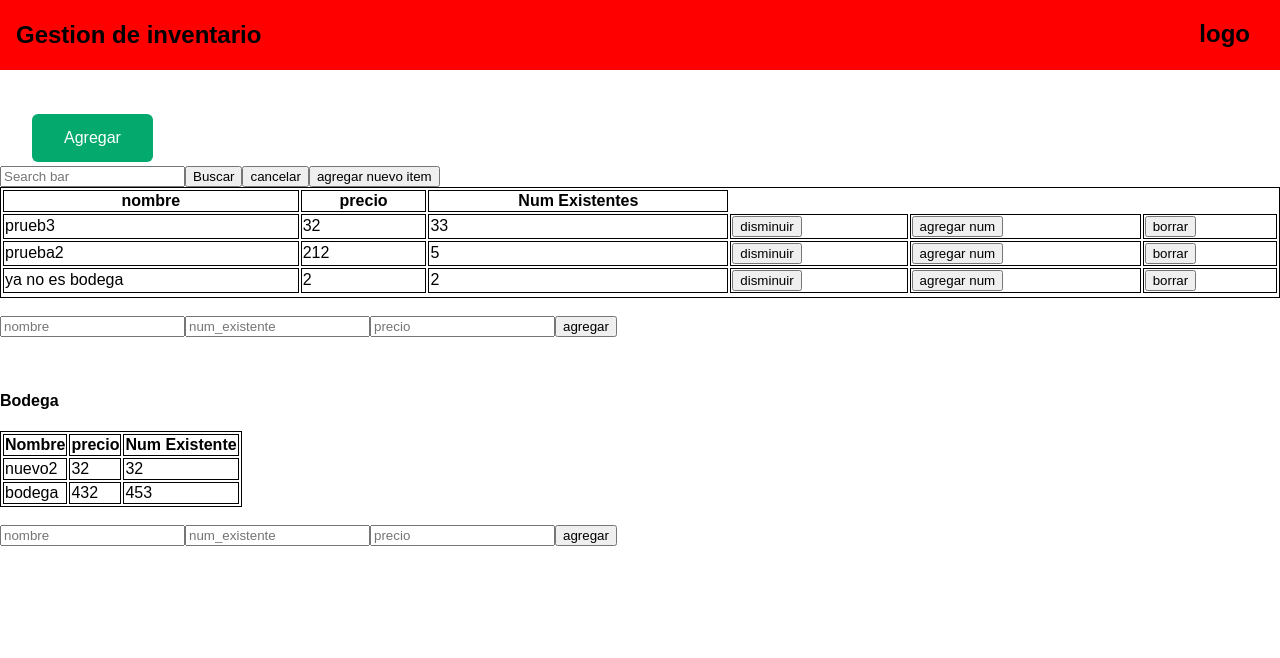
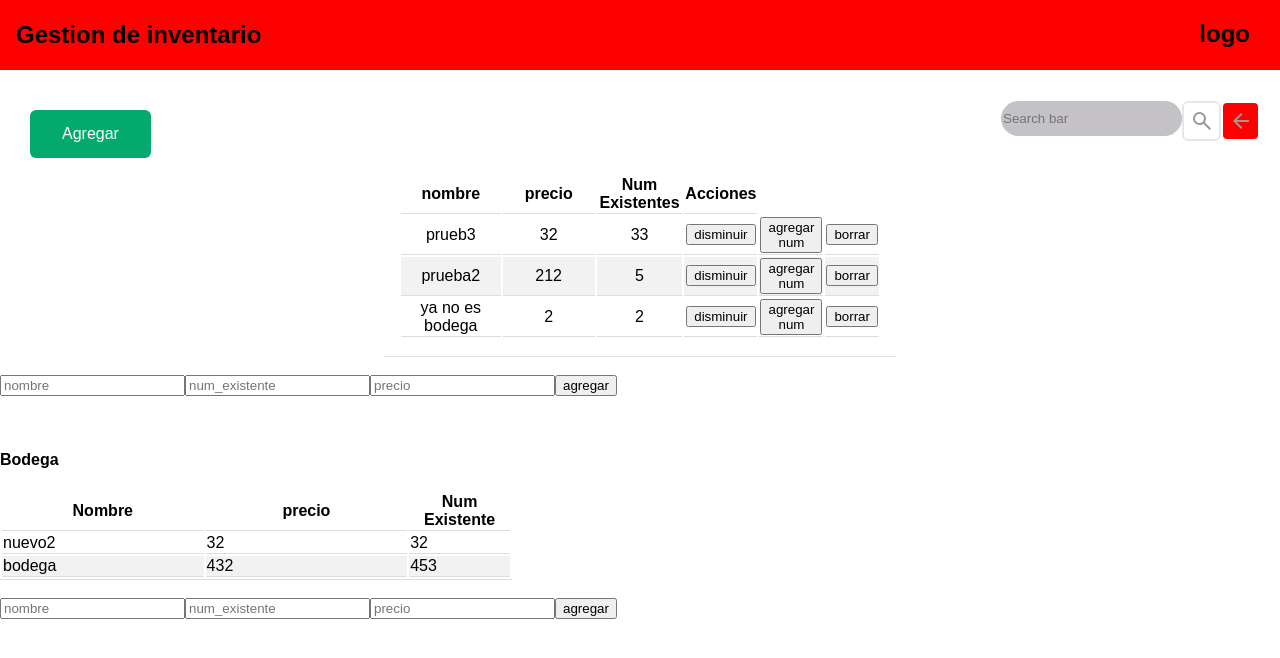
Before and after one commit to JeanMario20/organizar_inventario_flask_vuej, a Flask app: page / in a window 1280 px wide. Shown: the top 658 px of the page. Run offline with Flask 3, Linux system fonts and the light colour scheme; data comes from the database, SQL or seed files in the repository.

Commit message:
diseno searchbar y table

```diff
--- a/static/style.css
+++ b/static/style.css
@@ -3,9 +3,16 @@
     color: red;
 }
 
+table{
+    width: 50%;
+}
+
 table, td, th{
-    border: 1px solid black
+    border-bottom: 1px solid #ddd;
+    width: 40%;
 }
+
+tr:nth-child(even) {background-color: #f2f2f2;}
 
 body{
     font-family: "arial";
@@ -37,6 +44,8 @@ body{
 
 .subheadling-search{
     position: absolute;
+    bottom: 17px;
+    right: 20px;
 }
 
 .button {
@@ -48,8 +57,47 @@ body{
     text-decoration: none;
     display: inline-block;
     font-size: 16px;
-    margin: 4px 2px;
     cursor: pointer;
     border-radius: 6px;
 
   }
+
+.searchItem{
+    border: none;
+    border-radius: 20px;
+    background: #c4c1c7;
+    height: 35px;
+    float: left;
+}
+
+.btn {
+  border: 2px solid black;
+  background-color: white;
+  color: black;
+  font-size: 16px;
+  cursor: pointer;
+  padding-bottom: 10px;
+  border-radius: 6px;
+  padding-bottom: 0px;
+  padding-top: 0px;
+  width: 39px;
+  height: 40px;
+  float: left;
+}
+
+.trash{
+    background-color: red;
+    border-color:white;
+}
+
+.default {
+  border-color: #e7e7e7;
+  color: black;
+}
+
+.table-center{
+    padding: 15px;
+    margin-left: auto;
+    margin-right: auto;
+    text-align: center;
+}
--- a/templates/index.html
+++ b/templates/index.html
@@ -10,20 +10,33 @@
     </div>
 
     <div class="subheadling-button">
-        <button class="button">Agregar</button>
+        <!-- crear un popup para llenar el formulario de los modals buttonCreate() -->
+        <button onclick="buttonCreate()" class="button">Agregar</button>
+        <div class="subheadling-search">
+            <input class="searchItem" v-model="dataSearch" type="text" placeholder="Search bar">
+            <button class="btn default" @click="searchBar()">
+                <svg xmlns="http://www.w3.org/2000/svg" height="24px" viewBox="0 -960 960 960" width="24px" fill="#999999">
+                    <path d="M784-120 532-372q-30 24-69 38t-83 14q-109 0-184.5-75.5T120-580q0-109 75.5-184.5T380-840q109 0 184.5 75.5T640-580q0 44-14 83t-38 69l252 252-56 56ZM380-400q75 0 127.5-52.5T560-580q0-75-52.5-127.5T380-760q-75 0-127.5 52.5T200-580q0 75 52.5 127.5T380-400Z"/>
+                </svg>
+            </button>
+            <button class="btn trash" @click="resetSearchBarAndTable()">
+                <svg xmlns="http://www.w3.org/2000/svg" height="24px" viewBox="0 -960 960 960" width="24px" fill="#999999">
+                    <path d="m313-440 224 224-57 56-320-320 320-320 57 56-224 224h487v80H313Z"/>
+                </svg>
+            </button>
+        </div>
     </div>
 
 
-    <input v-model="dataSearch" type="text" placeholder="Search bar">
-    <button @click="searchBar()">Buscar</button>
-    <button @click="resetSearchBarAndTable()">cancelar</button>
-    <button onclick="buttonCreate()">agregar nuevo item</button>
-    <table style="width: 100%;">
+
+    <table class="table-center">
         <thead>
             <tr>
                 <th v-if="foundItems">nombre</th>
                 <th v-if="foundItems">precio</th>
                 <th v-if="foundItems">Num Existentes</th>
+                <th v-if="foundItems">Acciones</th>
+
 
                 <th v-if="!foundItems">nombre</th>
 
```
Also changed, not shown: imagenes/search_16dp_E3E3E3_FILL0_wght400_GRAD0_opsz20.svg (added).
